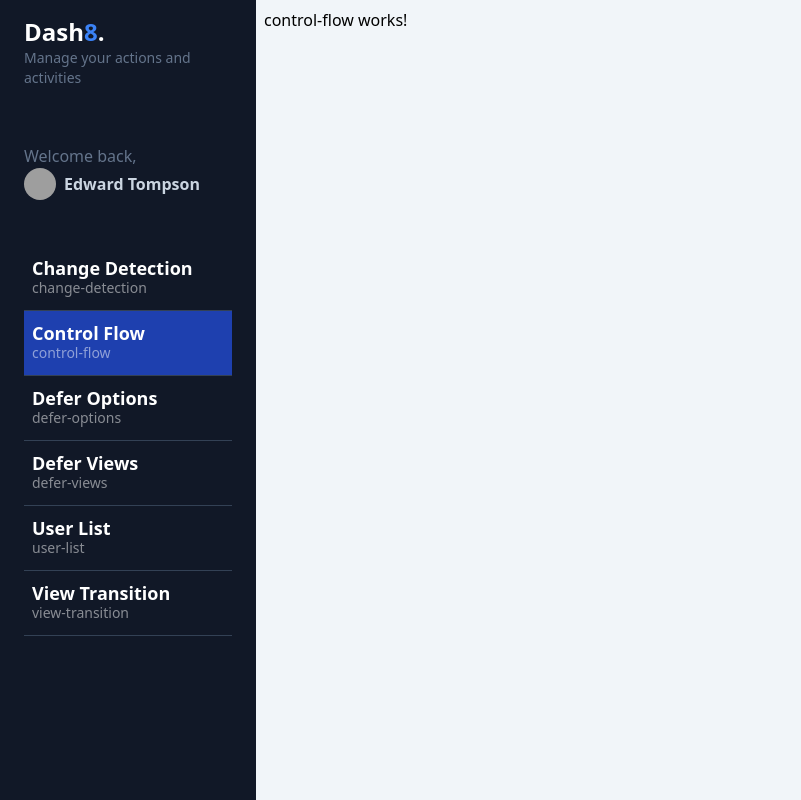
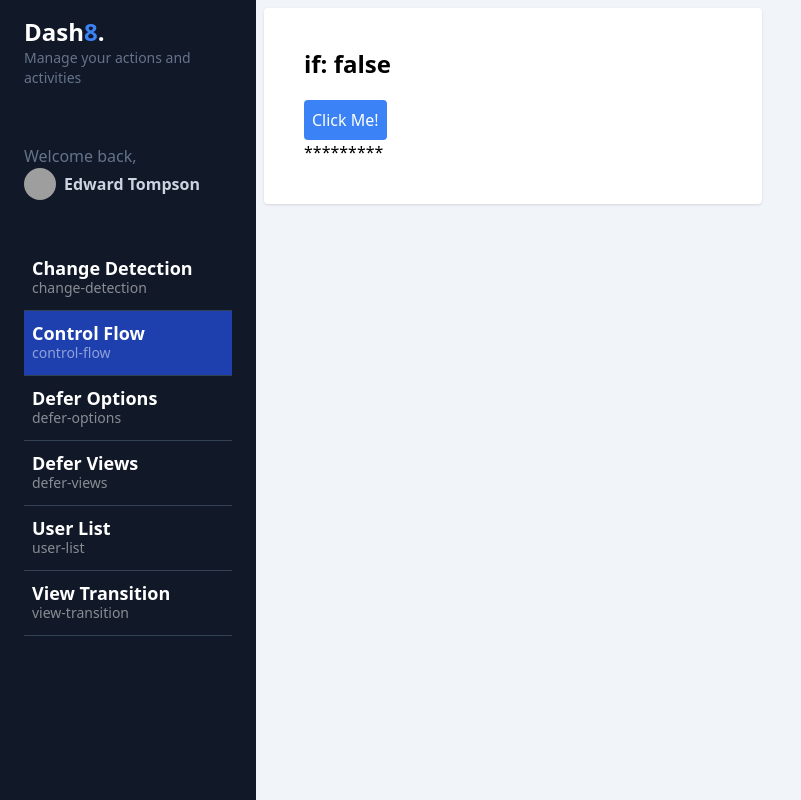
Before and after one commit to Angular-Course-Sergio/myDashboardApp, an Angular app: page /dashboard/control-flow in a window 1280 px wide. Shown: the whole page, without its empty margins (0-801 px from the left). Built offline with nearby package versions, Linux system fonts and the light colour scheme; grey boxes are pictures that could not be loaded.

Commit message:
Control Flow - @If

```diff
--- a/src/app/dashboard/pages/control-flow/control-flow.component.html
+++ b/src/app/dashboard/pages/control-flow/control-flow.component.html
@@ -1 +1,18 @@
-<p>control-flow works!</p>
+<section class="grid grid-cols-1 md:grid-cols-2 gap-3">
+  <div class="bg-white rounded shadow p-10">
+    <h2 class="text-2xl font-bold mb-5">if: {{ showContent() }}</h2>
+
+    <button
+      class="p-2 bg-blue-500 rounded text-white"
+      (click)="toggleContent()"
+    >
+      Click Me!
+    </button>
+
+    @if(showContent()){
+      <p>Hola mundo</p>
+    } @else {
+      <p>*********</p>
+    }
+  </div>
+</section>
--- a/src/app/dashboard/pages/control-flow/control-flow.component.ts
+++ b/src/app/dashboard/pages/control-flow/control-flow.component.ts
@@ -1,11 +1,15 @@
-import { Component } from '@angular/core';
+import { Component, signal } from '@angular/core';
 
 @Component({
   standalone: true,
   imports: [],
   templateUrl: './control-flow.component.html',
-  styleUrl: './control-flow.component.css'
+  styleUrl: './control-flow.component.css',
 })
 export default class ControlFlowComponent {
+  public showContent = signal(false);
 
+  public toggleContent() {
+    this.showContent.update((value) => !value);
+  }
 }
```
